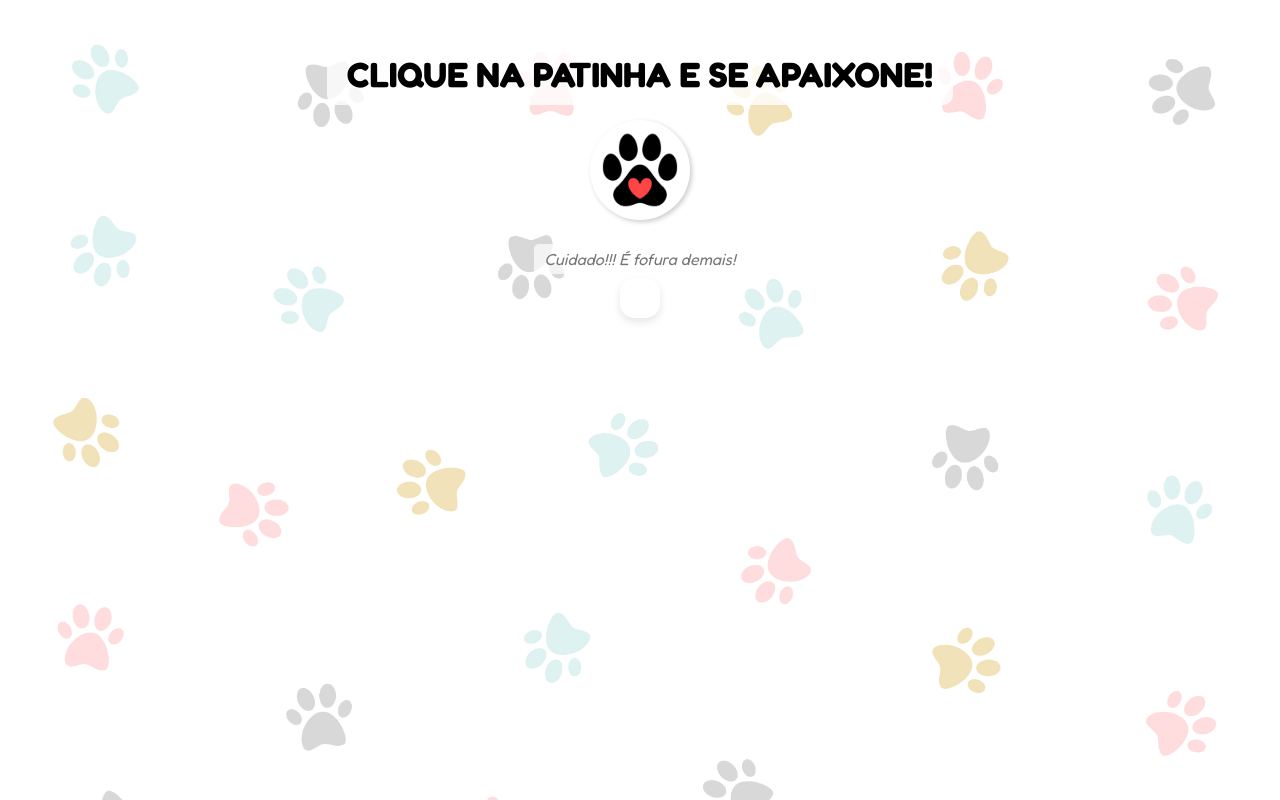
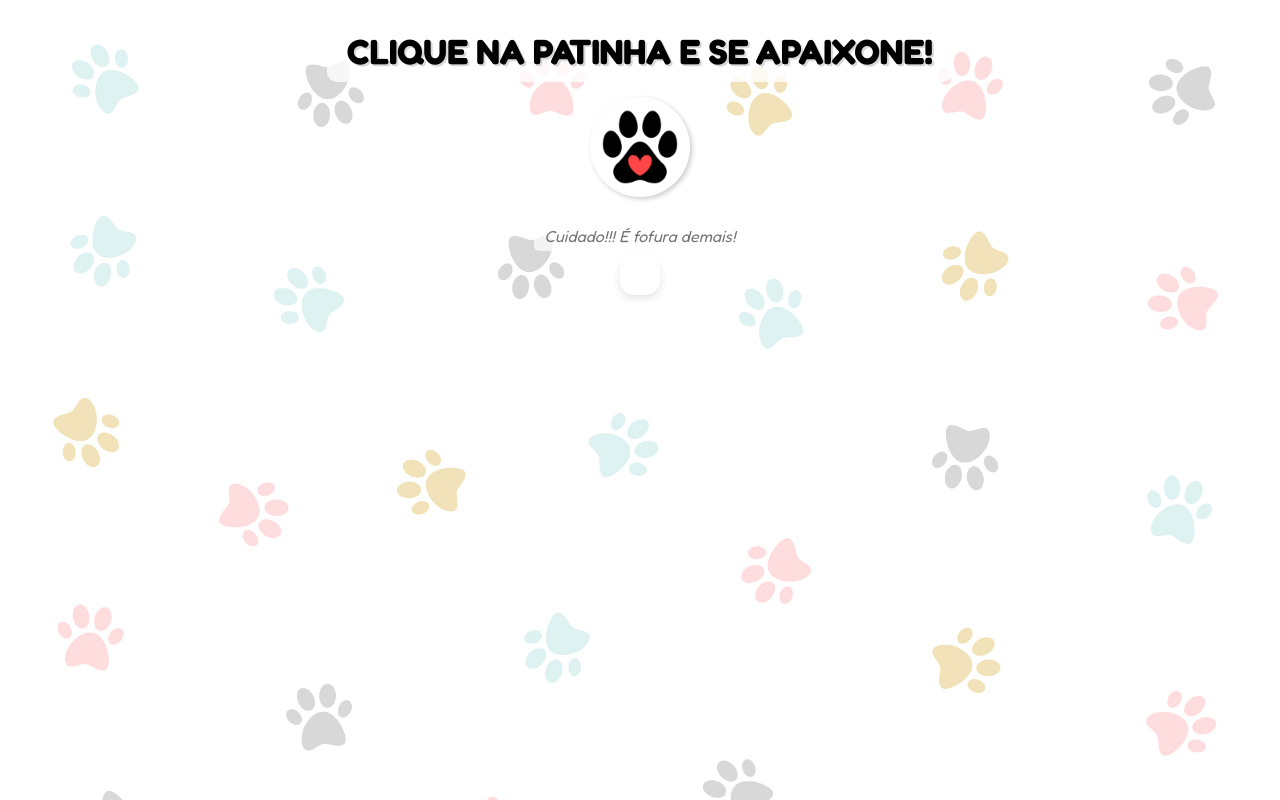
Before and after one commit to Leillac88/puppies-api, a plain HTML site: page index.html in a window 1280 px wide. Drawn offline with Linux system fonts and the light colour scheme.

Commit message:
Correções no css

```diff
--- a/style.css
+++ b/style.css
@@ -1,4 +1,10 @@
 @import url("https://fonts.googleapis.com/css2?family=Acme&family=Fredoka:wght@300..700&display=swap");
+
+* {
+  margin: 0;
+  padding: 0;
+  box-sizing: border-box;
+}
 
 body {
   font-family: "Fredoka", sans-serif;
@@ -11,15 +17,14 @@ body {
   align-items: center;
   justify-content: flex-start;
   min-height: 100vh;
-  margin: 0;
   padding-top: 20px;
-  box-sizing: border-box;
 }
 
 h1 {
   text-transform: uppercase;
   font-size: 35px;
   color: #000000;
+  text-shadow: 2px 2px #d8d8d8;
   margin-bottom: 15px;
   background-color: rgba(255, 255, 255, 0.8);
   padding: 10px 20px;
```
